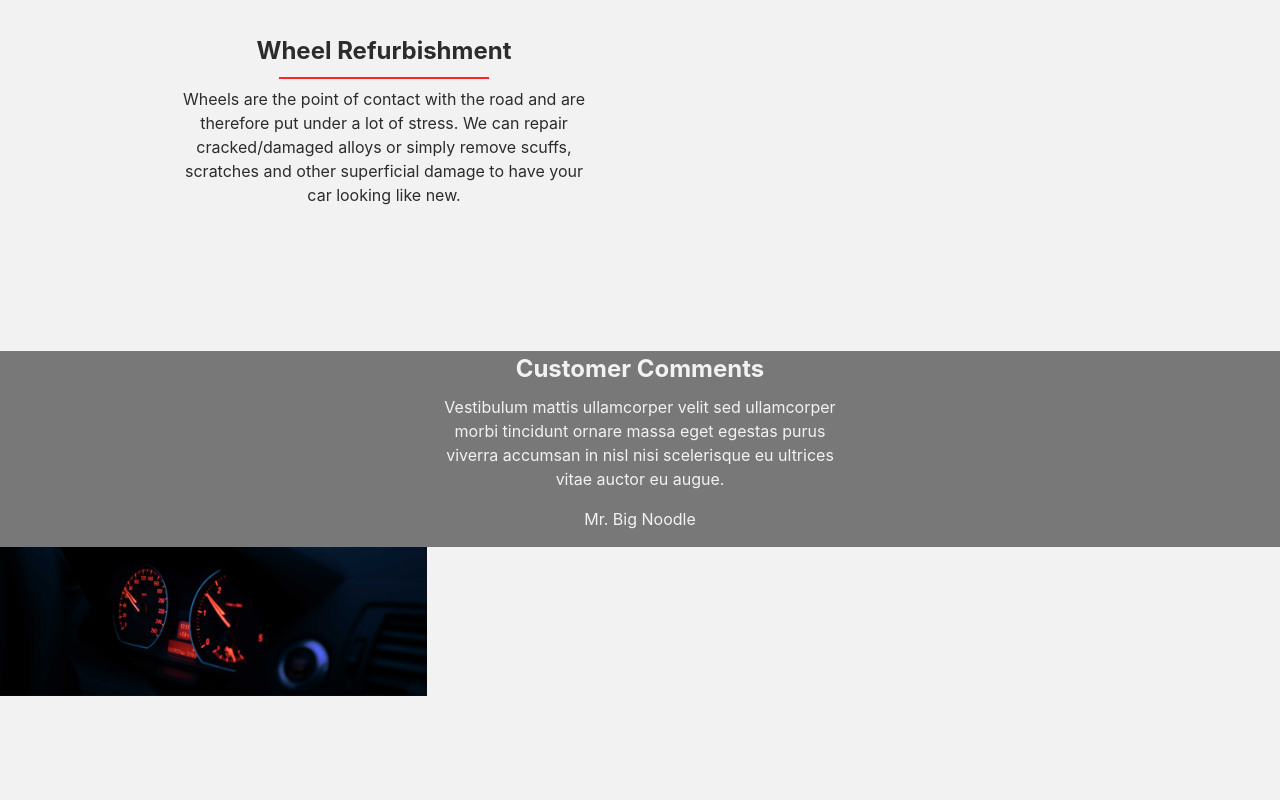
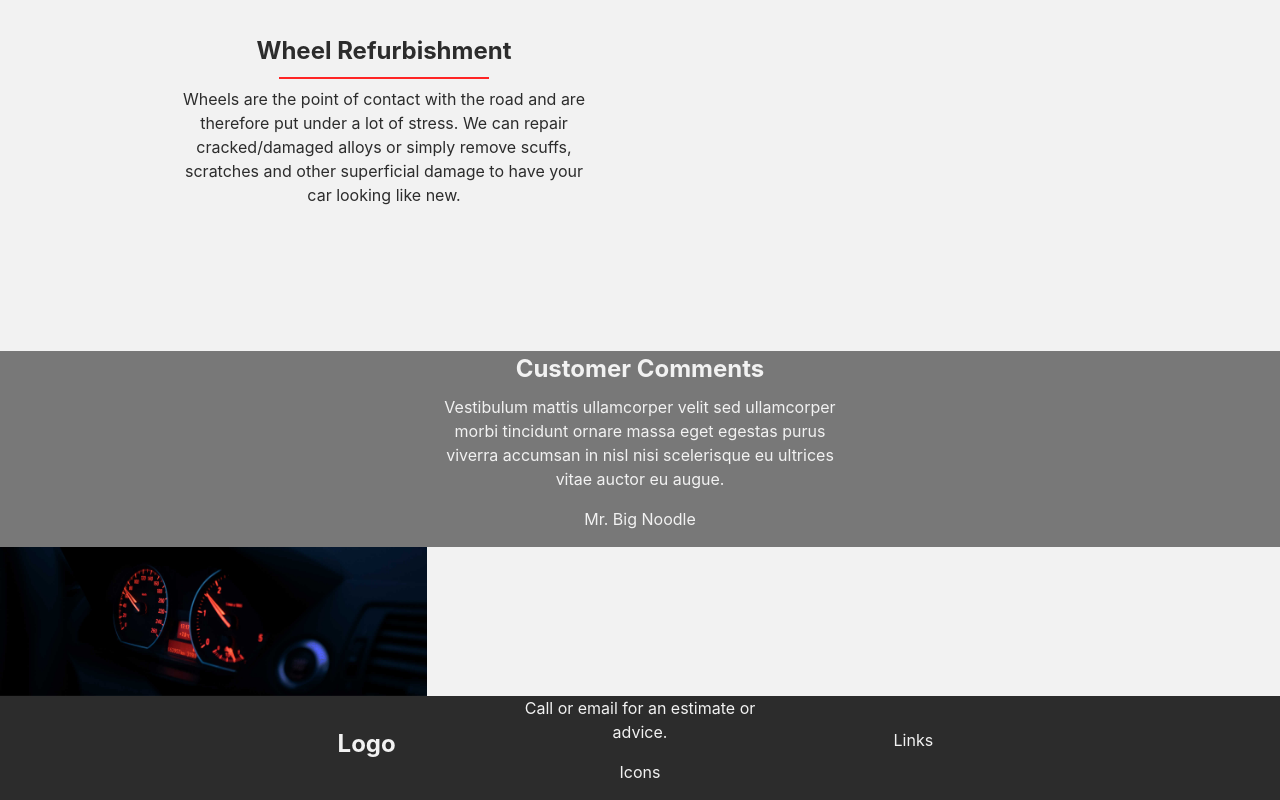
Before and after one commit to mthom26/car-body-repair, a Gatsby site: page / in a window 1280 px wide. Shown: the part 1718-2518 px from the top of the page. Before the commit the page ends 2414 px from the top, so only its background shows below. Built offline with nearby package versions, Linux system fonts and the light colour scheme; Gatsby itself is replaced by a stand-in of ours.

Commit message:
Add Footer

```diff
--- /dev/null
+++ b/src/components/Footer.js
@@ -0,0 +1,24 @@
+import React from 'react';
+
+import Container from './utils/Container';
+
+const Footer = () => {
+  return (
+    <div className="footer">
+      <Container width="md" className="footerContainer text-center">
+        <div>
+          <h2>Logo</h2>
+        </div>
+        <div>
+          <p>Call or email for an estimate or advice.</p>
+          <p>Icons</p>
+        </div>
+        <div>
+          <p>Links</p>
+        </div>
+      </Container>
+    </div>
+  );
+};
+
+export default Footer;
--- a/src/pages/index.js
+++ b/src/pages/index.js
@@ -5,6 +5,7 @@ import Header from '../components/Header';
 import About from '../components/About';
 import Services from '../components/Services';
 import Testimonials from '../components/Testimonials';
+import Footer from '../components/Footer';
 
 import '../styles/reboot.css';
 import '../styles/main.scss';
@@ -22,6 +23,7 @@ const Index = ({ data }) => {
         wheelsImage={data.servicesWheels}
       />
       <Testimonials image={data.testimonials} />
+      <Footer />
     </div>
   );
 };
--- /dev/null
+++ b/src/styles/_footer.scss
@@ -0,0 +1,10 @@
+.footer {
+  background: $color-dark;
+}
+
+.footerContainer {
+  color: $color-light;
+  display: grid;
+  align-items: center;
+  grid-template-columns: repeat(3, 1fr);
+}
--- a/src/styles/main.scss
+++ b/src/styles/main.scss
@@ -51,3 +51,4 @@ hr {
 @import 'about';
 @import 'services';
 @import 'testimonials';
+@import 'footer';
```
